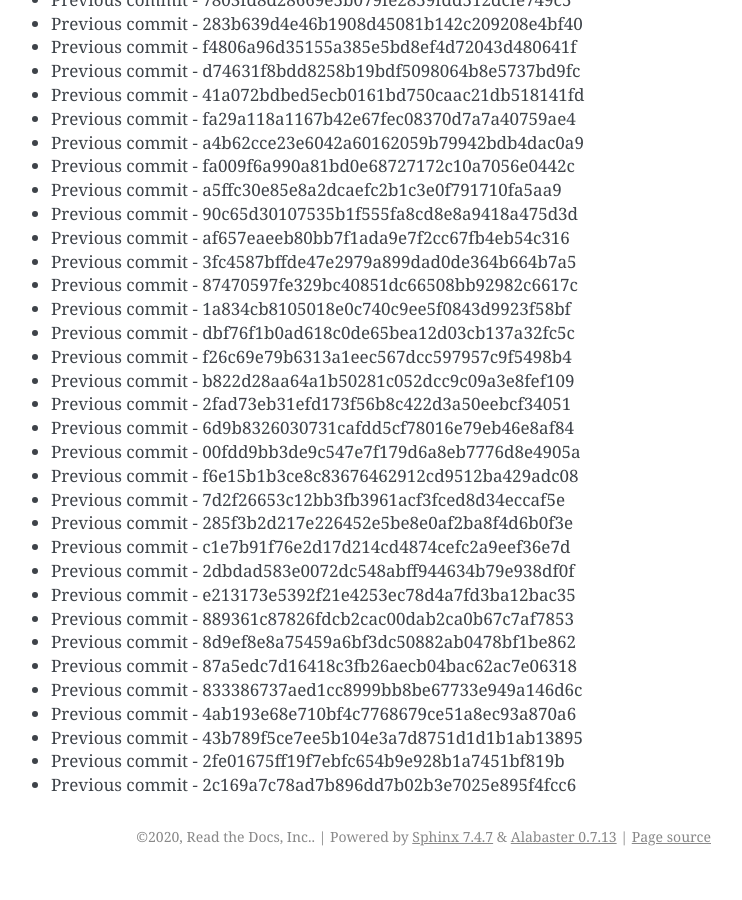
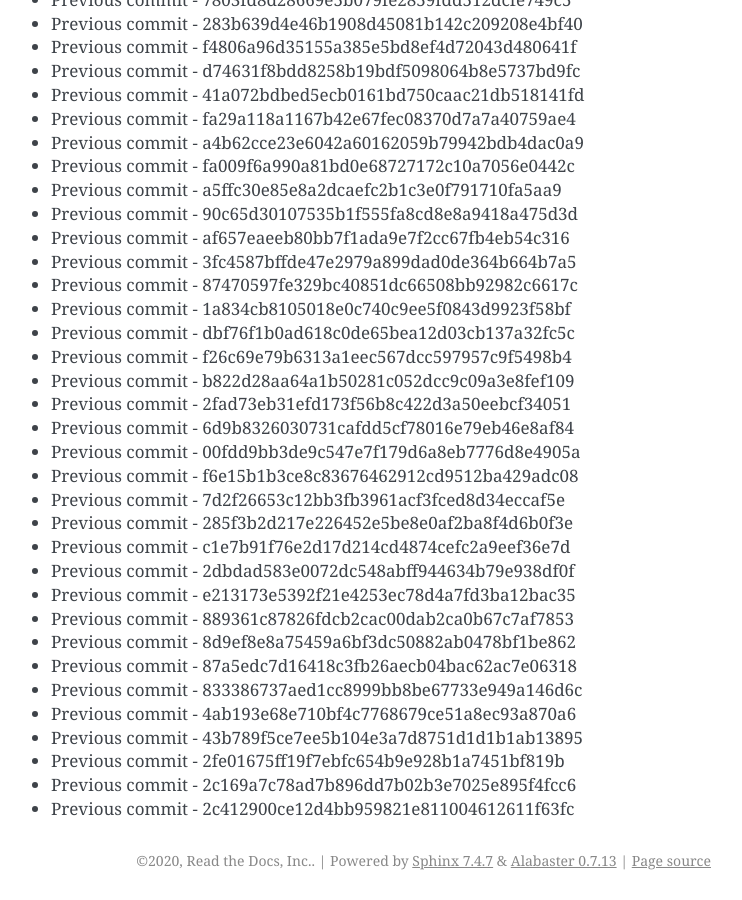
Before and after one commit to readthedocs/rtd-git-stresstest, a Sphinx documentation site: the page built from docs/updates.rst, in a window 1280 px wide and 900 px high, scrolled down 5534 px. Shown: the whole window, without its empty margins (399-1141 px from the left). Built offline with Sphinx 7.4.7, drawn with Linux system fonts in a browser that asks for light colours; before the commit the page ends 6410 px from its top, so only the background shows below that.

Commit message:
Generating commit from previous: 2c412900ce12d4bb959821e811004612611f63fc

```diff
--- a/docs/updates.rst
+++ b/docs/updates.rst
@@ -264,3 +264,4 @@ It can be tested for any performance characteristics.
 * Previous commit - 43b789f5ce7ee5b104e3a7d8751d1d1b1ab13895
 * Previous commit - 2fe01675ff19f7ebfc654b9e928b1a7451bf819b
 * Previous commit - 2c169a7c78ad7b896dd7b02b3e7025e895f4fcc6
+* Previous commit - 2c412900ce12d4bb959821e811004612611f63fc
```
